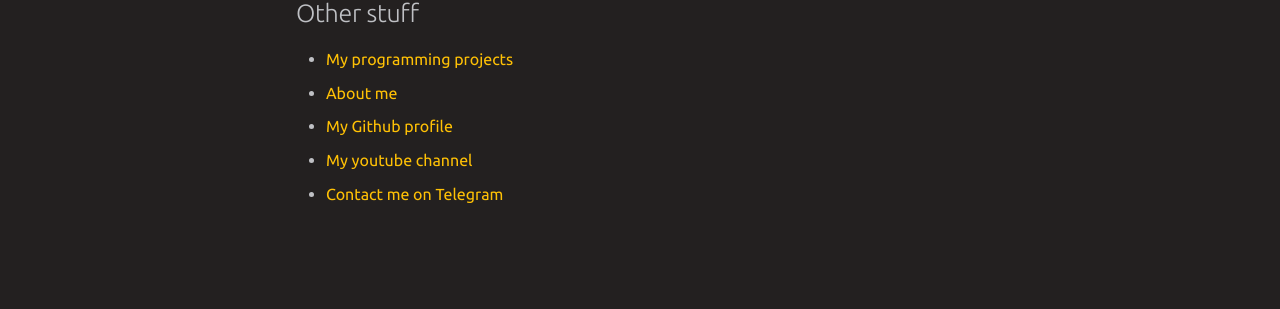
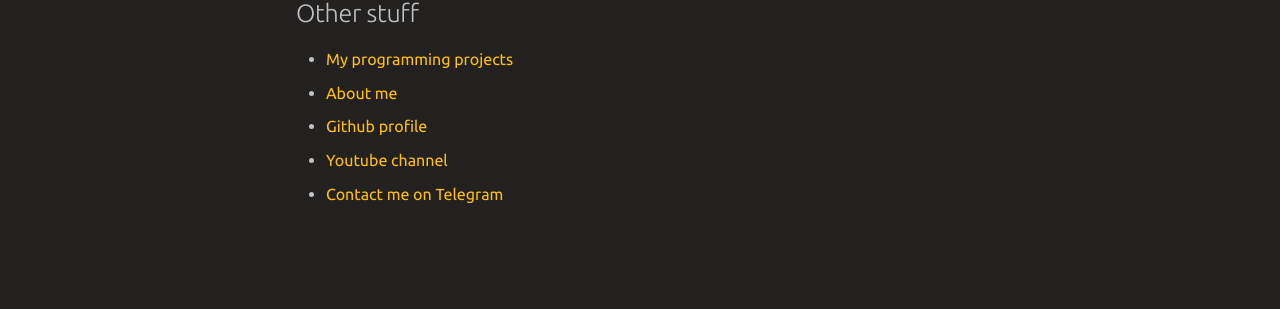
Before and after one commit to pbl0/pablob.eu, an MkDocs documentation site: the page built from docs/index.md, in a window 1280 px wide. Shown: the part 524-833 px from the top of the page. Built offline with MkDocs 1.6.1 and Material for MkDocs 9.7.7, drawn with Linux system fonts in a browser that asks for light colours.

```diff
--- a/docs/index.md
+++ b/docs/index.md
@@ -2,18 +2,18 @@
 
 ## Recent Posts
 
--   September 13, 2023 - [Thinkcentre Tiny Server](blog/posts/thinkcenter-m900-server.md)
--   August 27, 2023 - [How to install Davinci Resolve in any linux distro](blog/posts/davinci-install.md)
--   February 20, 2023 - [Learning how to drive in Assetto Corsa](blog/posts/learning-how-to-drive.md)
--   January 25, 2023 - [How to fix Elite Dangerous launcher issues on Linux](blog/posts/ed-linux-launcher.md)
--   January 14, 2023 - [Remove Kobo DRM](blog/posts/remove-kobo-drm.md)
+- September 13, 2023 - [Thinkcentre Tiny Server](blog/posts/thinkcenter-m900-server.md)
+- August 27, 2023 - [How to install Davinci Resolve in any linux distro](blog/posts/davinci-install.md)
+- February 20, 2023 - [Learning how to drive in Assetto Corsa](blog/posts/learning-how-to-drive.md)
+- January 25, 2023 - [How to fix Elite Dangerous launcher issues on Linux](blog/posts/ed-linux-launcher.md)
+- January 14, 2023 - [Remove Kobo DRM](blog/posts/remove-kobo-drm.md)
 
 [See all posts](/blog)
 
 ## Other stuff
 
--   [My programming projects](code/)
--   [About me](me/)
--   [My Github profile](https://github.com/pbl0)
--   [My youtube channel](https://www.youtube.com/@pbl0_o?sub_confirmation=1)
--   [Contact me on Telegram](https://t.me/pablobls)
+- [My programming projects](code/)
+- [About me](me/)
+- [Github profile](https://github.com/pbl0)
+- [Youtube channel](https://www.youtube.com/@pbl0_o?sub_confirmation=1)
+- [Contact me on Telegram](https://t.me/pablobls)
--- a/generate_index.py
+++ b/generate_index.py
@@ -44,8 +44,7 @@ def list_and_sort_markdown_files(directory):
 def create_index_file(sorted_files, output_file):
     with open(output_file, 'w', encoding='utf-8') as md_file:
         md_file.write("# pablo's docs\n\n")
-        md_file.write("## Recent Posts\n\n")
-
+        md_file.write("## Latest posts\n\n")
         # Add a list of the 5 most recent files with their titles
         for file, _, title in sorted_files[:5]:
             blog_path = file.replace('docs/', '')
```
